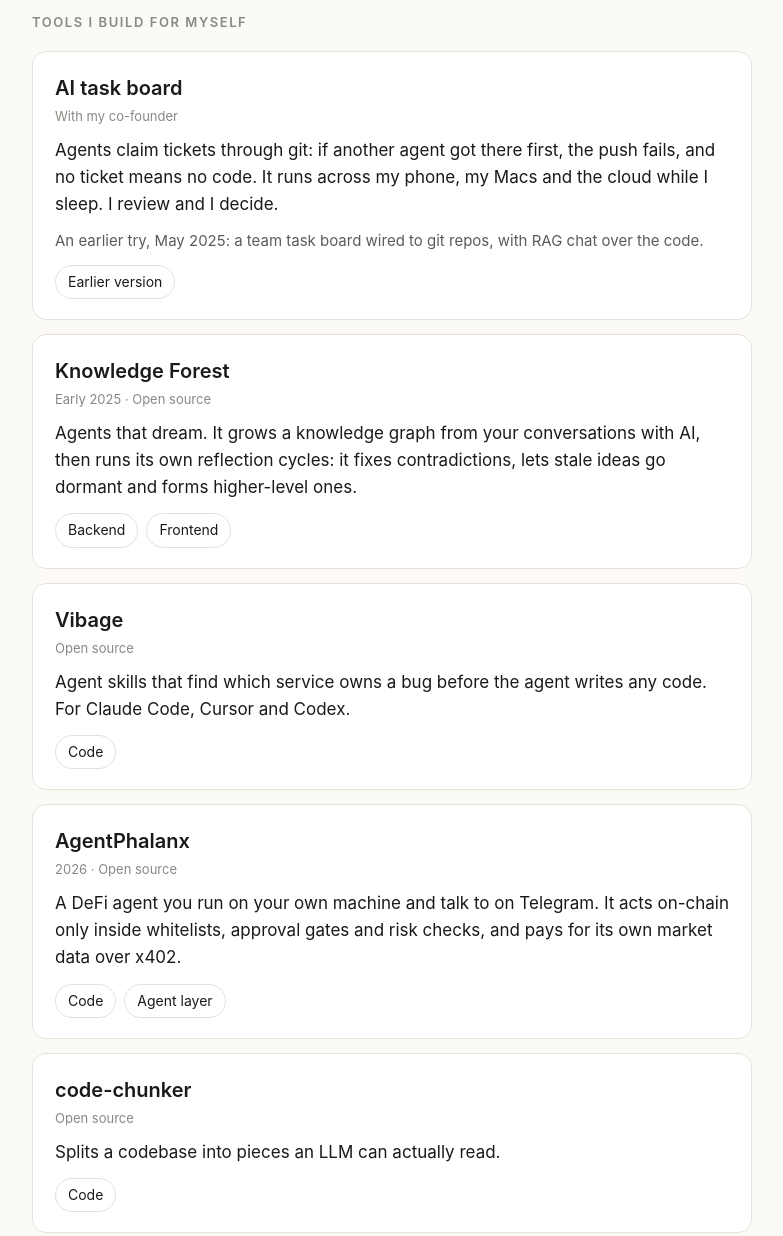
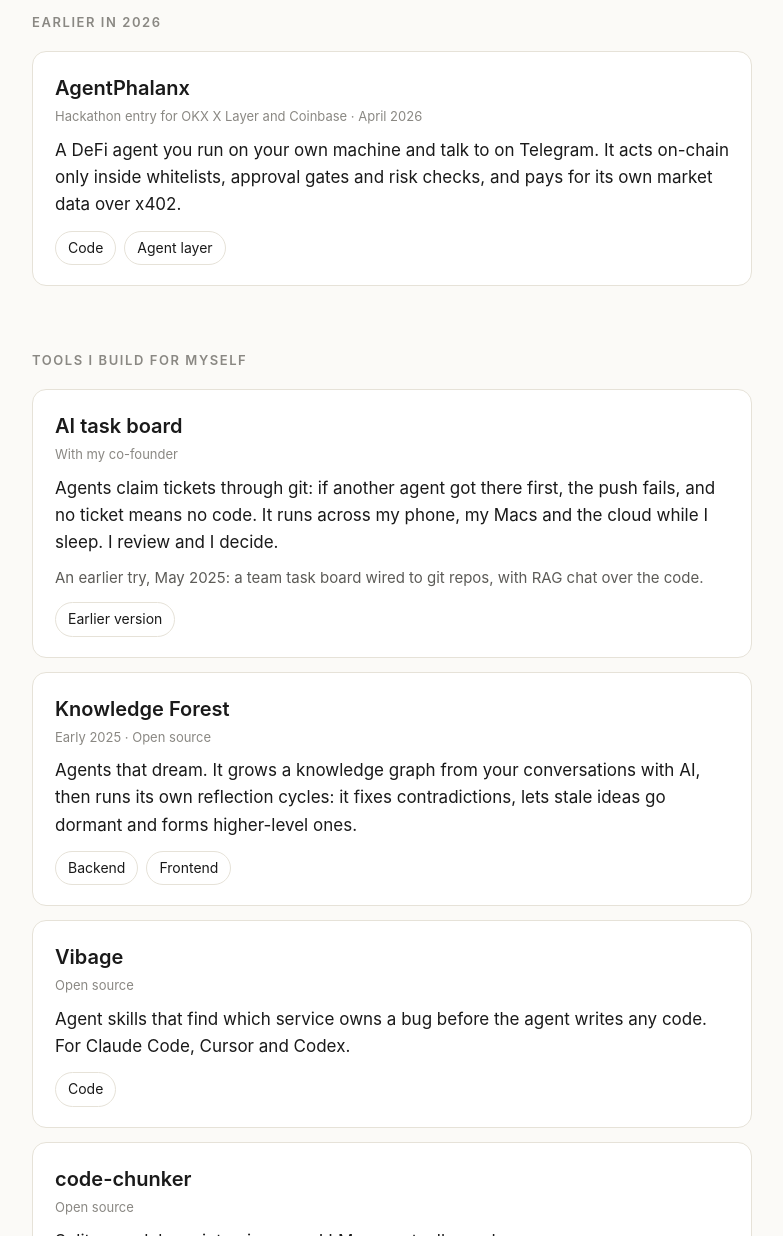
Before and after one commit to eric2612115/eric2612115.github.io, a plain HTML site: page index.html in a window 1280 px wide. Shown: the part 2260-3496 px from the top of the page, without its empty margins (248-1031 px from the left). Drawn offline with Linux system fonts and the light colour scheme.

Commit message:
fix: AgentPhalanx was a hackathon entry, not a personal tool
Co-Authored-By: Claude Opus 5.5 <noreply@anthropic.com>

```diff
--- a/index.html
+++ b/index.html
@@ -197,6 +197,20 @@
   </section>
 
   <section>
+    <h2>Earlier in 2026</h2>
+
+    <div class="card">
+      <h3>AgentPhalanx</h3>
+      <span class="tag">Hackathon entry for OKX X Layer and Coinbase · April 2026</span>
+      <p>A DeFi agent you run on your own machine and talk to on Telegram. It acts on-chain only inside whitelists, approval gates and risk checks, and pays for its own market data over x402.</p>
+      <ul class="links">
+        <li><a href="https://github.com/eric2612115/Phalanx-Skill">Code</a></li>
+        <li><a href="https://github.com/eric2612115/DePhalanx">Agent layer</a></li>
+      </ul>
+    </div>
+  </section>
+
+  <section>
     <h2>Tools I build for myself</h2>
 
     <div class="card">
@@ -229,16 +243,6 @@
     </div>
 
     <div class="card">
-      <h3>AgentPhalanx</h3>
-      <span class="tag">2026 · Open source</span>
-      <p>A DeFi agent you run on your own machine and talk to on Telegram. It acts on-chain only inside whitelists, approval gates and risk checks, and pays for its own market data over x402.</p>
-      <ul class="links">
-        <li><a href="https://github.com/eric2612115/Phalanx-Skill">Code</a></li>
-        <li><a href="https://github.com/eric2612115/DePhalanx">Agent layer</a></li>
-      </ul>
-    </div>
-
-    <div class="card">
       <h3>code-chunker</h3>
       <span class="tag">Open source</span>
       <p>Splits a codebase into pieces an LLM can actually read.</p>
```
